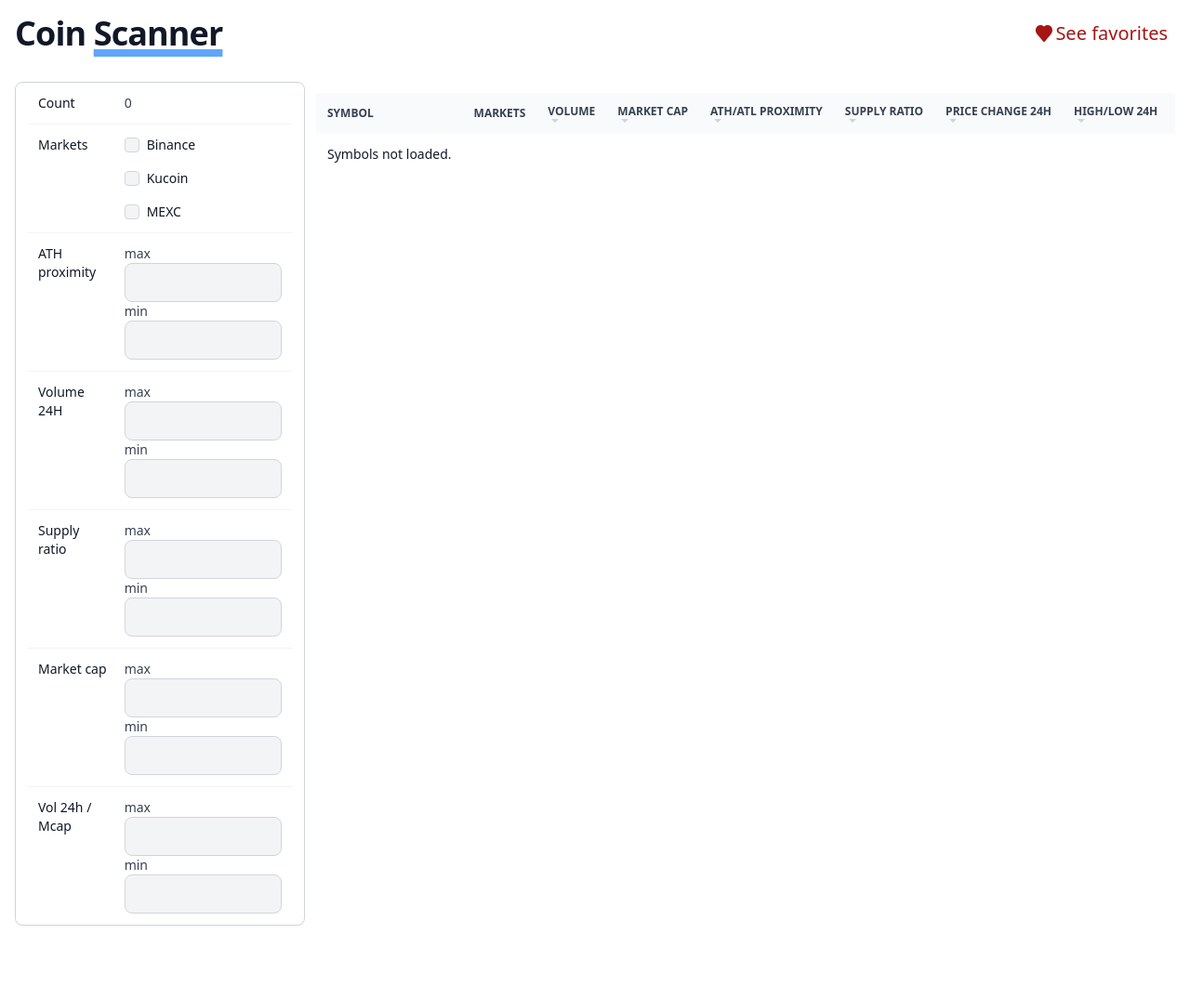
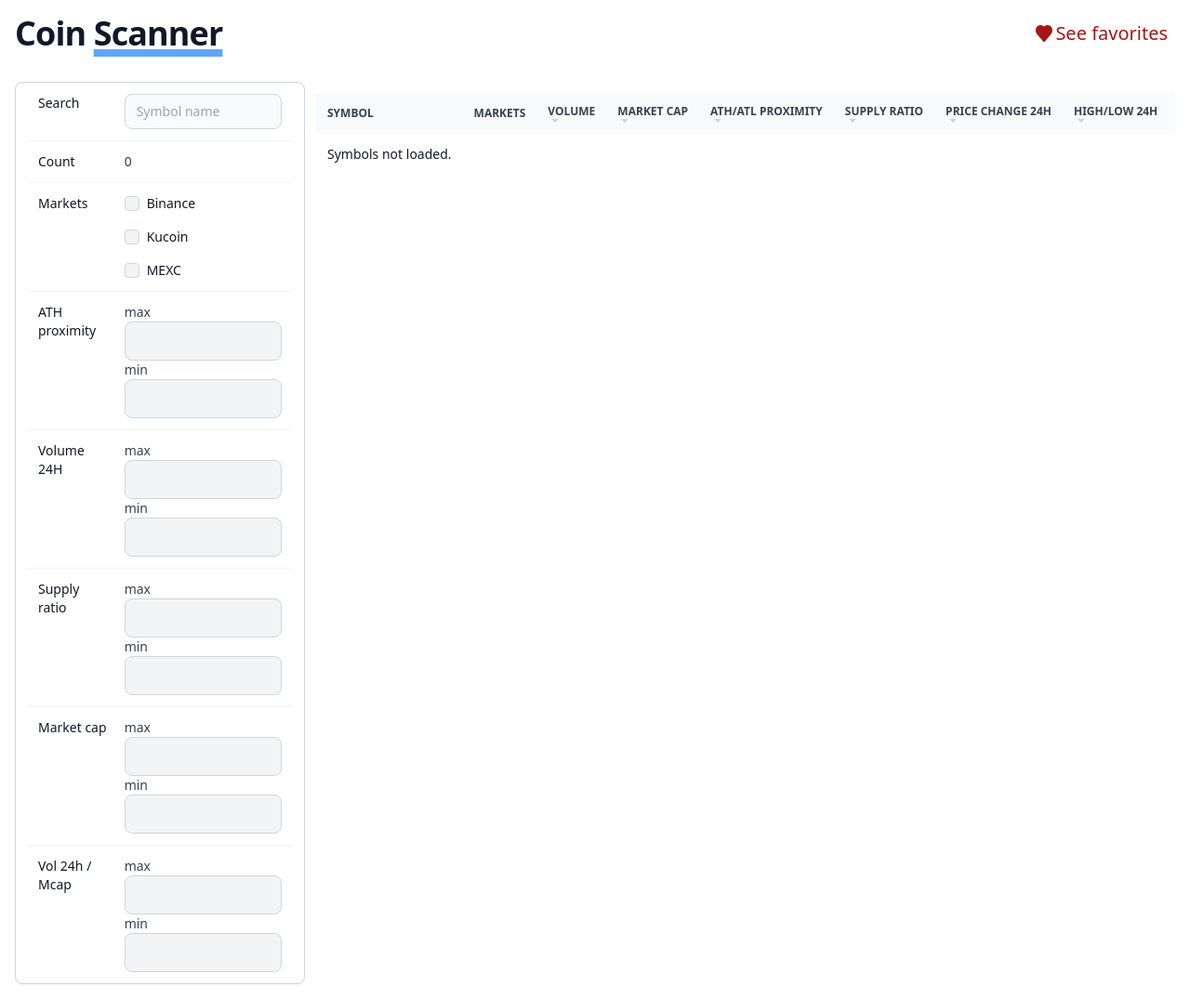
Before and after one commit to selcuko/quantra-be, a Django app: page /coinscan/ in a window 1280 px wide. Shown: the part 73-1148 px from the top of the page at 93% size. Before the commit the page ends 1069 px from the top, so only its background shows below. Run offline with Django 4.2, Linux system fonts and the light colour scheme; lists and menus that the app fills with data are empty; parts of the project's set-up code (start-up, migrations or seed data) failed here and were passed over; some libraries are stand-ins or nearby versions.

Commit message:
coinscan search

```diff
--- a/quantapi/views.py
+++ b/quantapi/views.py
@@ -509,6 +509,8 @@ class CoinScanView(View):
                 sort = '-volume'
         else:
             sort = '-volume'
+        if payload.get('search'):
+            query['name__icontains'] = payload['search'].replace(' ', '')
         market_query = Q()
         if payload.get('markets'):
             markets = payload['markets']
--- a/templates/symbol-scan.html
+++ b/templates/symbol-scan.html
@@ -44,6 +44,14 @@
         {% csrf_token %}
         <div class="flow-root rounded-lg border border-gray-300 p-3 shadow-sm">
             <dl class="-my-3 divide-y divide-gray-100 text-sm">
+                <div class="grid grid-cols-1 gap-1 p-3 sm:grid-cols-3 sm:gap-4">
+                    <dt class="font-medium text-gray-900">Search</dt>
+                    <dd class="text-gray-700 sm:col-span-2">
+                        <div class="relative">
+                            <input type="search" id="search" class="block w-full text-sm text-gray-900 border border-gray-300 rounded-lg bg-gray-50 focus:ring-blue-500 focus:border-blue-500" placeholder="Symbol name" />
+                        </div>
+                    </dd>
+                </div>
                 <div class="grid grid-cols-1 gap-1 p-3 sm:grid-cols-3 sm:gap-4">
                     <dt class="font-medium text-gray-900">Count</dt>
                     <dd class="text-gray-700 sm:col-span-2">
@@ -194,7 +202,8 @@
     const volToMcapMax = document.getElementById('vol-to-mcap-max');
     const volToMcapMin = document.getElementById('vol-to-mcap-min');
     const marketSelectors = document.querySelectorAll('.market-selector');
-    const inputs = [volumeMax, volumeMin, supplyMax, supplyMin, marketcapMax, marketcapMin, athProxMax, athProxMin, volToMcapMax, volToMcapMin].concat(Array.from(marketSelectors));
+    const search = document.getElementById('search');
+    const inputs = [volumeMax, volumeMin, supplyMax, supplyMin, marketcapMax, marketcapMin, athProxMax, athProxMin, volToMcapMax, volToMcapMin, search].concat(Array.from(marketSelectors));
     const csrf_token = document.getElementsByName('csrfmiddlewaretoken')[0].value;
 
     const tableHeaders = document.querySelectorAll('th');
@@ -278,6 +287,7 @@
                 volToMcapMin: volToMcapMin.value,
                 sortBy: sortBy,
                 markets: marketFilter,
+                search: search.value,
             }),
         }).then(response => {
             if (response.ok) {
```
